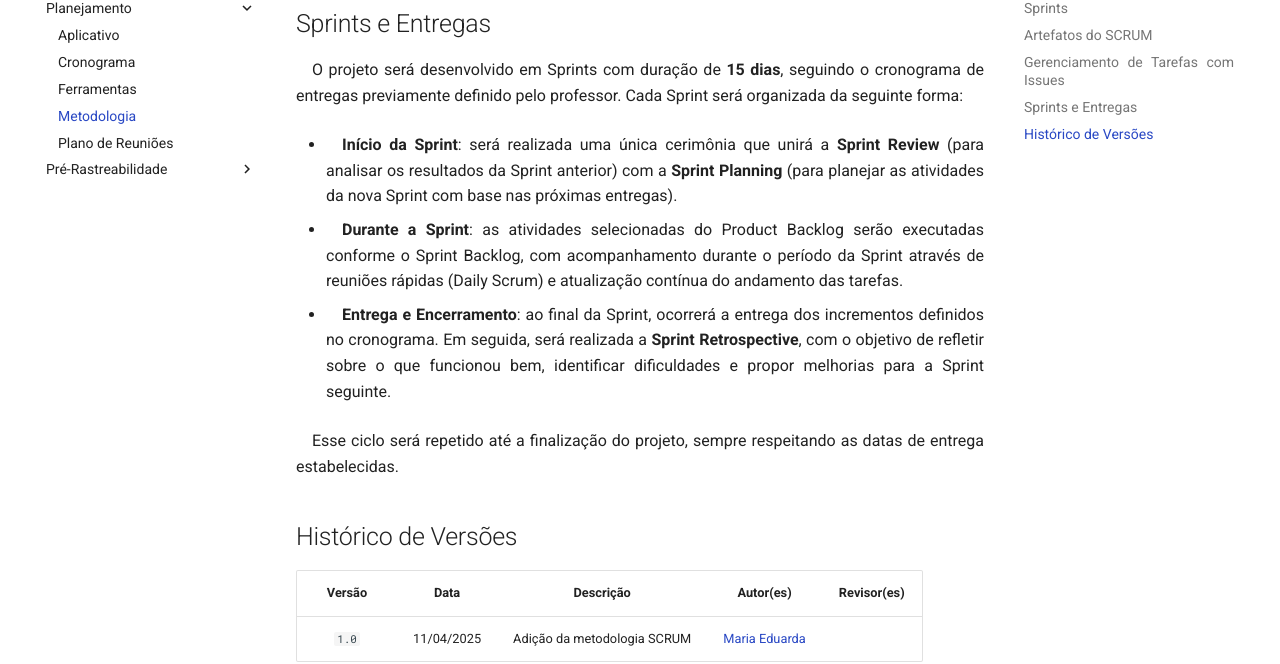
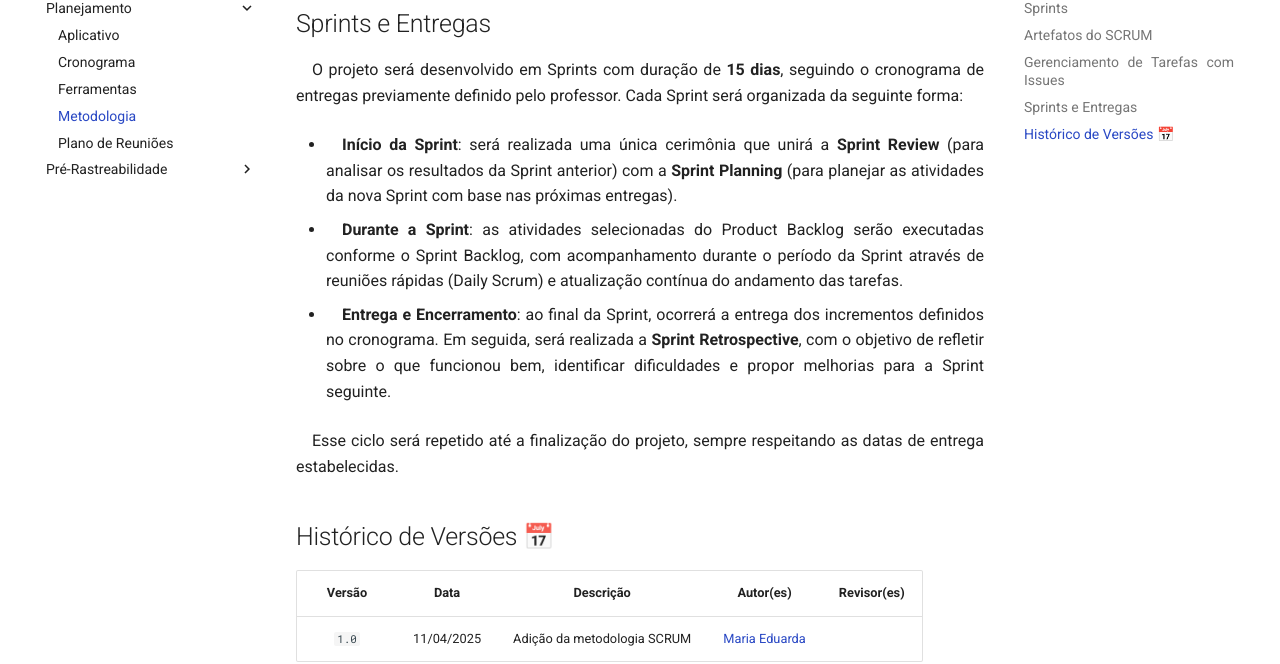
Before and after one commit to eduardodpms/REQ-FGTS, an MkDocs documentation site: the page built from docs/Planejamento/Metodologia.md, in a window 1280 px wide and 900 px high, scrolled down 1919 px. Shown: the part 154-818 px from the top of the window. Built offline with MkDocs 1.6.1 and Material for MkDocs 9.7.7, drawn with Linux system fonts in a browser that asks for light colours; comment, search, counter and statistics services are not loaded.

```diff
--- a/docs/Planejamento/Metodologia.md
+++ b/docs/Planejamento/Metodologia.md
@@ -59,7 +59,7 @@ O projeto será desenvolvido em Sprints com duração de **15 dias**, seguindo o
 Esse ciclo será repetido até a finalização do projeto, sempre respeitando as datas de entrega estabelecidas.
 
 
-## Histórico de Versões
+## Histórico de Versões 📅
 
 | Versão | Data       | Descrição                         | Autor(es)                                                   | Revisor(es)                                                |
 | :----: | :--------: | :------------------------------: | :----------------------------------------------------------: | :--------------------------------------------------------: |
```
